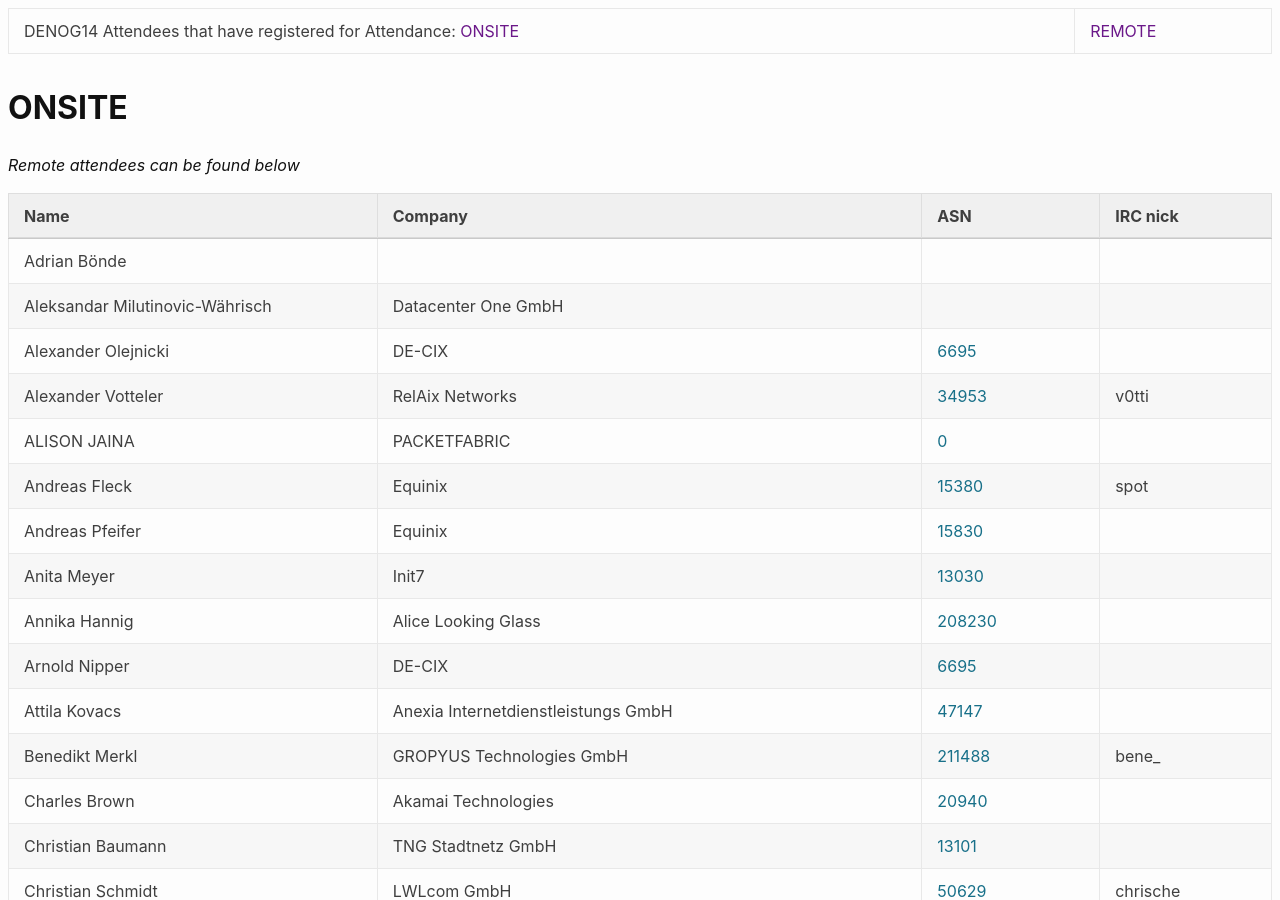
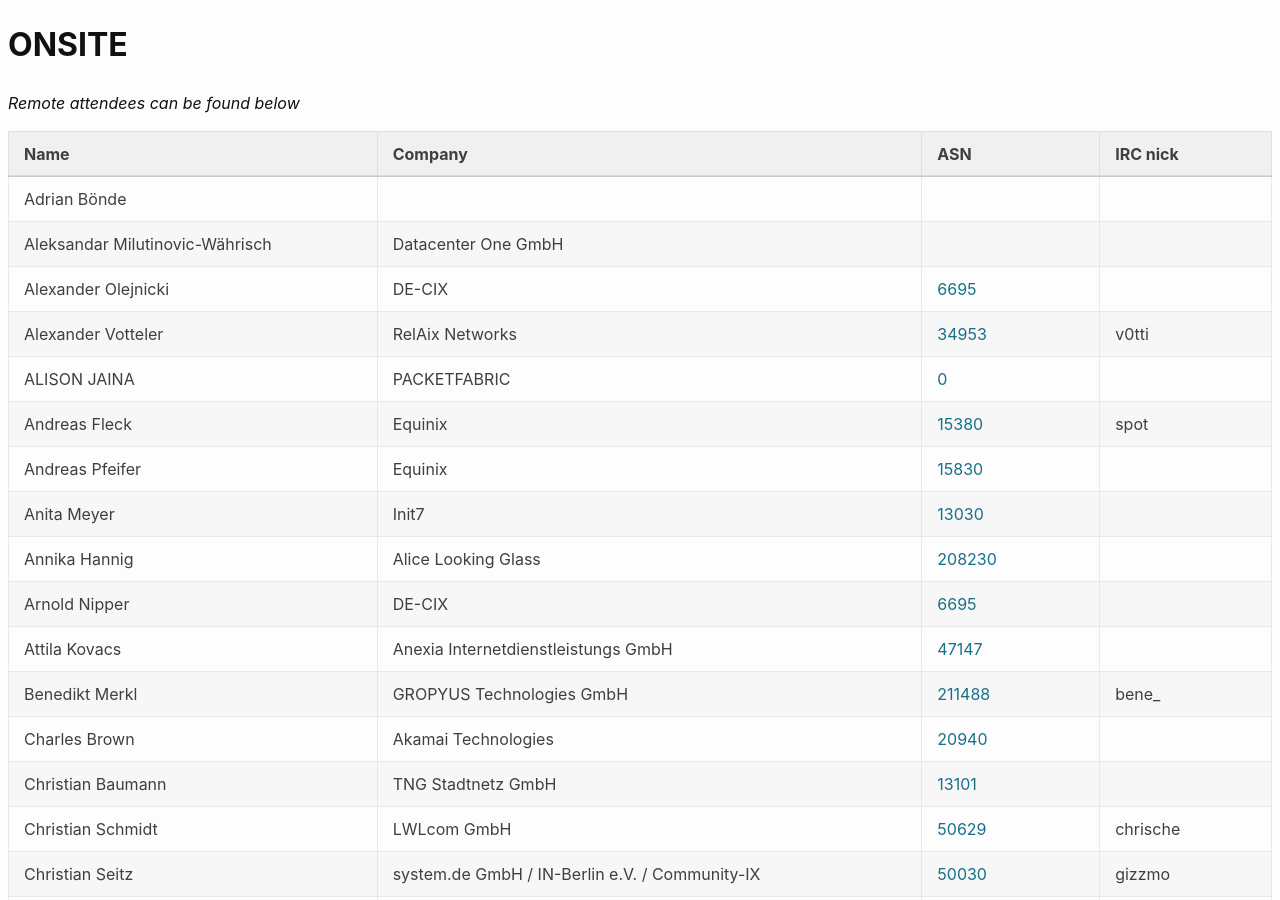
Before and after one commit to denog/pretix-attendeelist, a Jekyll site: the page built from denog14/index.md, in a window 1280 px wide and 900 px high. Built offline with Jekyll 4.4.1, drawn with Linux system fonts in a browser that asks for light colours.

Commit message:
Update index.md

```diff
--- a/denog14/index.md
+++ b/denog14/index.md
@@ -1,8 +1,6 @@
 ---
 layout: liste
 ---
-
-DENOG14 Attendees that have registered for Attendance: [ ONSITE ]() | [ REMOTE ]()
 
 # ONSITE<br>
 <i>Remote attendees can be found below</i>
```
